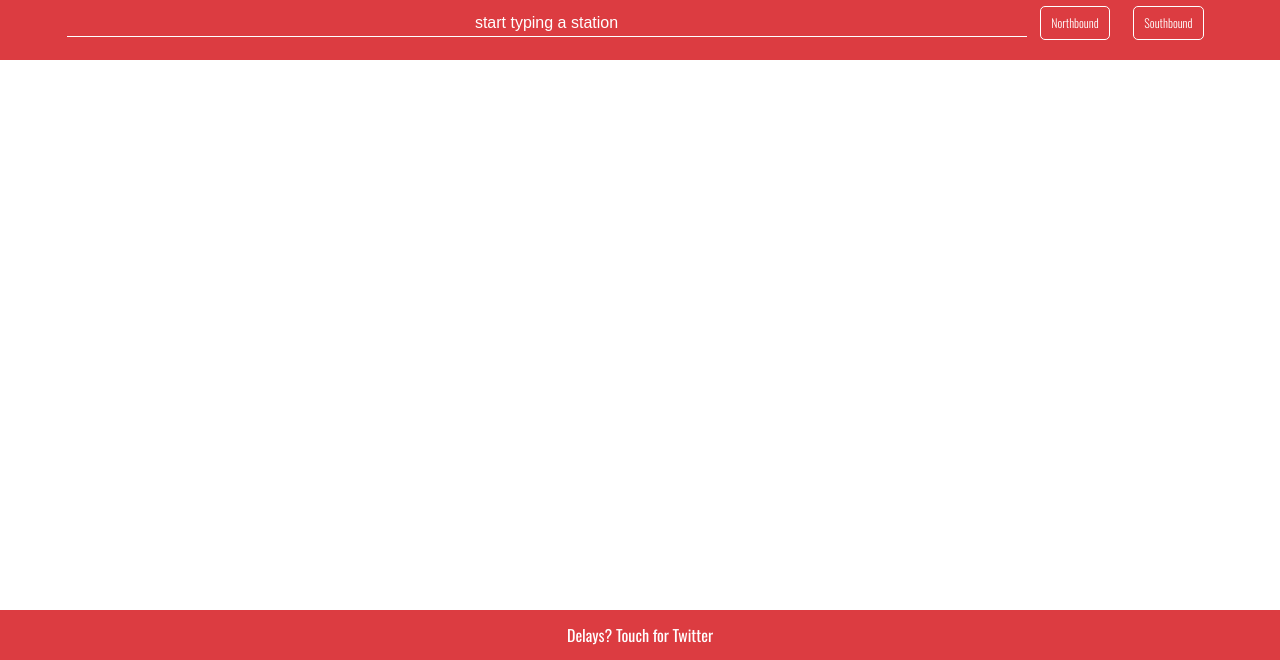
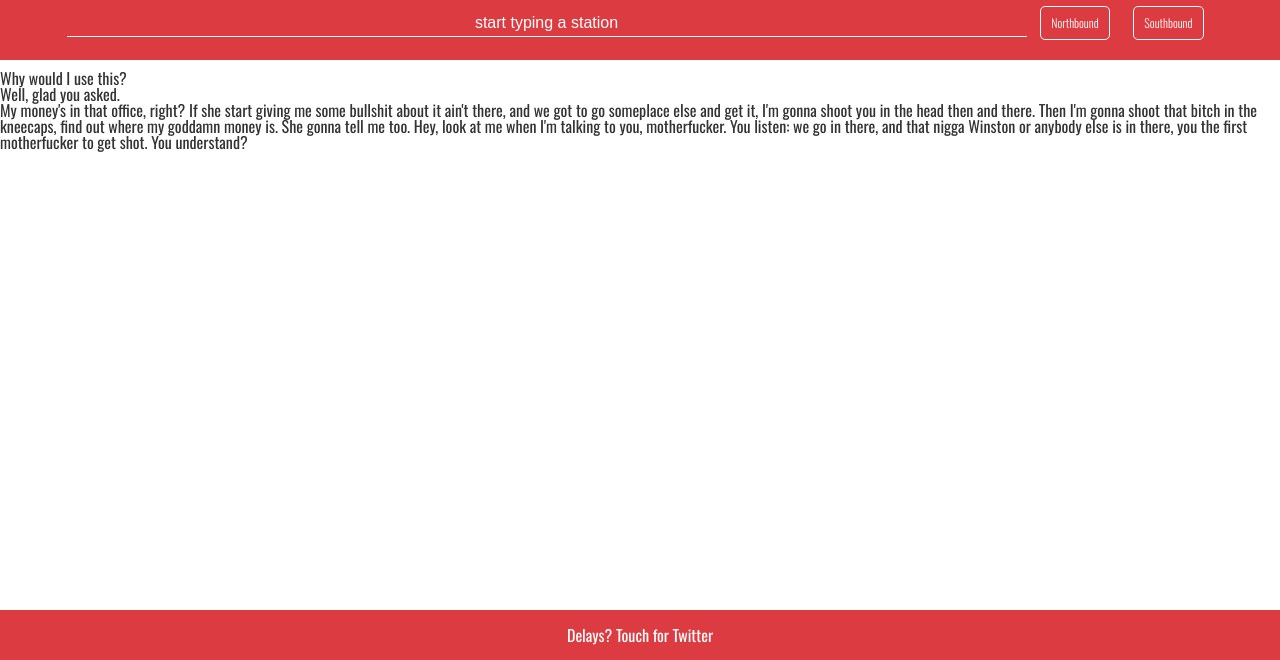
Before and after one commit to derrickshowers/caltrain, a website: page src/index.html in a window 1280 px wide. Shown: the part 140-800 px from the top of the page. Drawn offline with nearby package versions, Linux system fonts and the light colour scheme.

Commit message:
adding intro text

```diff
--- a/src/index.html
+++ b/src/index.html
@@ -13,6 +13,11 @@
     <button id="north" class="direction">Northbound</button>
     <button id="south" class="direction">Southbound</button>
   </div>
+  <article id="introduction">
+    <h3>Why would I use this?</h3>
+    <p>Well, glad you asked.</p>
+    <p>My money's in that office, right? If she start giving me some bullshit about it ain't there, and we got to go someplace else and get it, I'm gonna shoot you in the head then and there. Then I'm gonna shoot that bitch in the kneecaps, find out where my goddamn money is. She gonna tell me too. Hey, look at me when I'm talking to you, motherfucker. You listen: we go in there, and that nigga Winston or anybody else is in there, you the first motherfucker to get shot. You understand?</p>
+  </article>
   <ul id="results" class="cf"></ul>
 
   <!-- Twitter Widget -->
```
